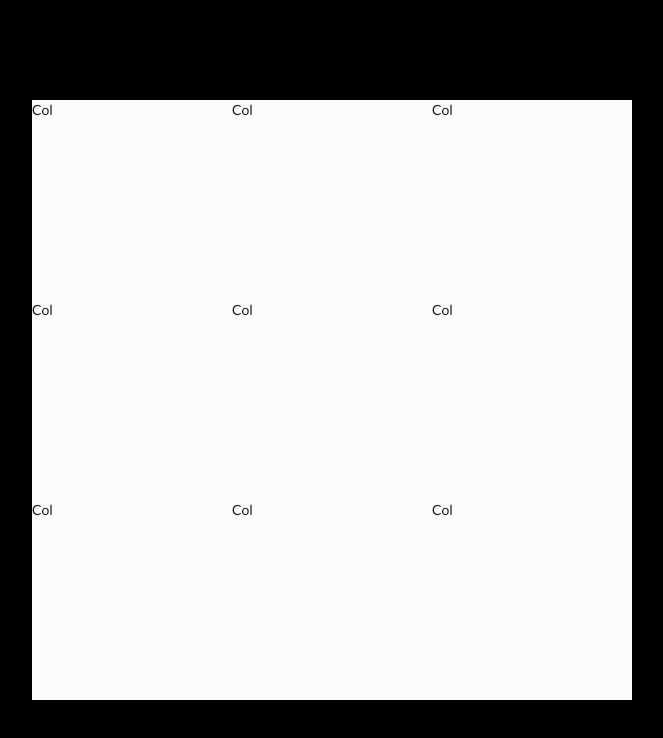
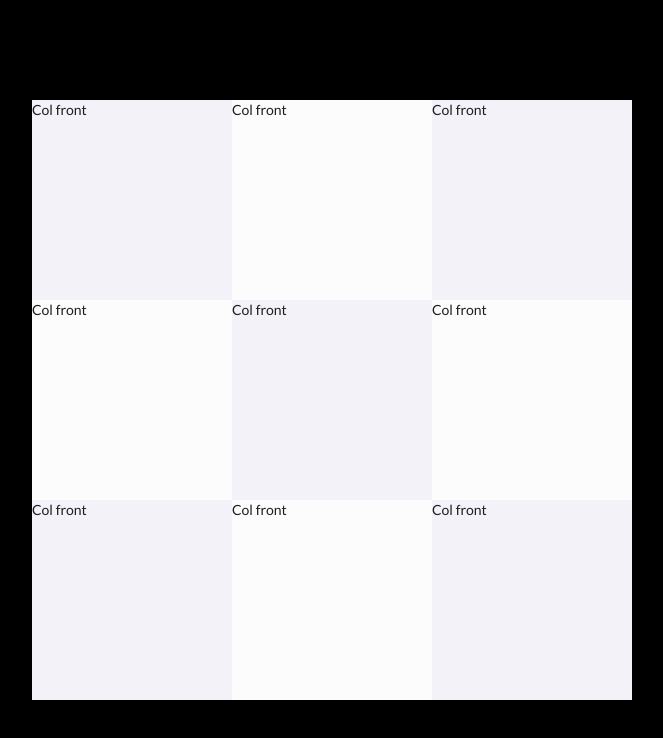
Before and after one commit to fiWhy/Swapi-UI, a website: page index.html in a window 1280 px wide. Shown: the whole page, without its empty margins (308-971 px from the left). Drawn offline with nearby package versions, Linux system fonts and the light colour scheme.

Commit message:
Flipping and color

```diff
--- a/index.html
+++ b/index.html
@@ -15,22 +15,92 @@
     <div class="container">
         <div class="island ui grid">
             <div class="row">
-                <div class="card five wide column ">Col</div>
-                <div class="card five wide column ">Col</div>
-                <div class="card five wide column ">Col</div>
+
+                <div class="card five wide column">
+                    <div class="front side">
+                        Col front
+                    </div>
+                    <div class="back side">
+                        Col back
+                    </div>
+                </div>
+                <div class="card five wide column">
+                    <div class="front side">
+                        Col front
+                    </div>
+                    <div class="back side">
+                        Col back
+                    </div>
+                </div>
+
+                <div class="card five wide column">
+                    <div class="front side">
+                        Col front
+                    </div>
+                    <div class="back side">
+                        Col back
+                    </div>
+                </div>
             </div>
             <div class="row ">
-                <div class="card five wide column ">Col</div>
-                <div class="card five wide column ">Col</div>
-                <div class="card five wide column ">Col</div>
+
+                <div class="card five wide column">
+                    <div class="front side">
+                        Col front
+                    </div>
+                    <div class="back side">
+                        Col back
+                    </div>
+                </div>
+
+                <div class="card five wide column">
+                    <div class="front side">
+                        Col front
+                    </div>
+                    <div class="back side">
+                        Col back
+                    </div>
+                </div>
+
+                <div class="card five wide column">
+                    <div class="front side">
+                        Col front
+                    </div>
+                    <div class="back side">
+                        Col back
+                    </div>
+                </div>
             </div>
             <div class="row ">
-                <div class="card five wide column ">Col</div>
-                <div class="card five wide column ">Col</div>
-                <div class="card five wide column ">Col</div>
+                <div class="card five wide column">
+                    <div class="front side">
+                        Col front
+                    </div>
+                    <div class="back side">
+                        Col back
+                    </div>
+                </div>
+                <div class="card five wide column">
+                    <div class="front side">
+                        Col front
+                    </div>
+                    <div class="back side">
+                        Col back
+                    </div>
+                </div>
+                <div class="card five wide column">
+                    <div class="front side">
+                        Col front
+                    </div>
+                    <div class="back side">
+                        Col back
+                    </div>
+                </div>
             </div>
         </div>
     </div>
+    <script src="node_modules/lodash/lodash.min.js"></script>
+    <script src="index.js"></script>
 </body>
 
 </html>
--- /dev/null
+++ b/index.js
@@ -0,0 +1,37 @@
+var cards = document.getElementsByClassName('card');
+var cardsArray = Array.prototype.slice.call(cards);
+var flipCards = function (cards, time) {
+    var timeModifier = 1;
+
+    var flip = function (card) {
+        card.classList.add('flip');
+    };
+
+    var unflip = function (card) {
+        card.classList.remove('flip');
+    }
+
+
+    cards.forEach(function (card) {
+        setTimeout(function () {
+            flip(card);
+        }, timeModifier++ * time);
+        if (timeModifier == cards.length + 1) {
+            cards.forEach(unflip);
+        }
+    });
+}
+
+var hoverCard = function (card, forTime) {
+    card.classList.add('hover');
+    setTimeout(function () {
+        card.classList.remove('hover');
+    }, forTime)
+}
+
+
+cardsArray.forEach(function (card) {
+    card.addEventListener('click', function () {
+        flipCards(_.shuffle(cardsArray), 100);
+    })
+})
--- a/style.css
+++ b/style.css
@@ -4,6 +4,24 @@ body {
 
 body {
     color: white;
+}
+
+@keyframes flip {
+    from {
+        transform: rotateY(0deg);
+    }
+    to {
+        transform: rotateY(180deg);
+    }
+}
+
+@keyframes flip-back {
+    from {
+        transform: rotateY(180deg);
+    }
+    to {
+        transform: rotateY(0deg);
+    }
 }
 
 .container {
@@ -26,6 +44,36 @@ body {
     width: 600px;
 }
 
+.ui.grid.island .row .card {
+    position: relative;
+    transform-style: preserve-3d;
+    animation: flip-back;
+    animation-fill-mode: both;
+}
+
+.ui.grid.island .row .card.flip {
+    animation: flip;
+    animation-duration: 1s;
+}
+
+.ui.grid.island .row .card .side {
+    position: absolute;
+    width: 100%;
+    height: 100%;
+    top: 0;
+    left: 0;
+    backface-visibility: hidden;
+}
+
+.ui.grid.island .row .card .front {
+    z-index: 2;
+    transform: rotateY(0deg);
+}
+
+.ui.grid.island .row .card .back {
+    transform: rotateY(180deg);
+}
+
 .ui.grid.island .row .card.column {
     background-color: #FCFCFC;
     height: 100%;
@@ -38,8 +86,9 @@ body {
     position: absolute;
 }
 
-.ui.grid.island .row .card:hover {
-    background-color: #FB0335;
+.ui.grid.island .row .card:hover,
+.ui.grid.island .row .card.hover {
+    background-color: #FB0335 !important;
     cursor: pointer;
     width: 250px !important;
     height: 250px;
@@ -74,18 +123,18 @@ First row
 */
 
 .ui.grid.island .row:first-child .card:first-child:hover {
-    left: -50px;
-    top: -50px;
+    left: -25px;
+    top: -25px;
 }
 
 .ui.grid.island .row:first-child .card:nth-child(2):hover {
     left: 175px;
-    top: -50px;
+    top: -25px;
 }
 
 .ui.grid.island .row:first-child .card:last-child:hover {
-    left: 400px;
-    top: -50px;
+    left: 375px;
+    top: -25px;
 }
 
 /*
@@ -97,7 +146,7 @@ Second row
 */
 
 .ui.grid.island .row:nth-child(2) .card:first-child:hover {
-    left: -50px;
+    left: -25px;
     top: -25px;
 }
 
@@ -107,7 +156,7 @@ Second row
 }
 
 .ui.grid.island .row:nth-child(2) .card:last-child:hover {
-    left: 400px;
+    left: 375px;
     top: -25px;
 }
 
@@ -121,19 +170,24 @@ Third row
 
 .ui.grid.island .row:last-child .card:first-child:hover {
     left: -25px;
-    top: 0px;
+    top: -25px;
 }
 
 .ui.grid.island .row:last-child .card:nth-child(2):hover {
     left: 175px;
-    top: 0px;
+    top: -25px;
 }
 
 .ui.grid.island .row:last-child .card:last-child:hover {
-    left: 400px;
-    top: 0px;
+    left: 375px;
+    top: -25px;
 }
 
 /*
 End third row
 */
+
+.ui.grid.island .row:nth-child(2n+1) .card.column:nth-child(2n+1),
+.ui.grid.island .row:nth-child(2n) .card.column:nth-child(2n) {
+    background-color: #F3F2F8;
+}
```
Also changed, not shown: package.json (added, +25 -0 lines), 2 other files.
